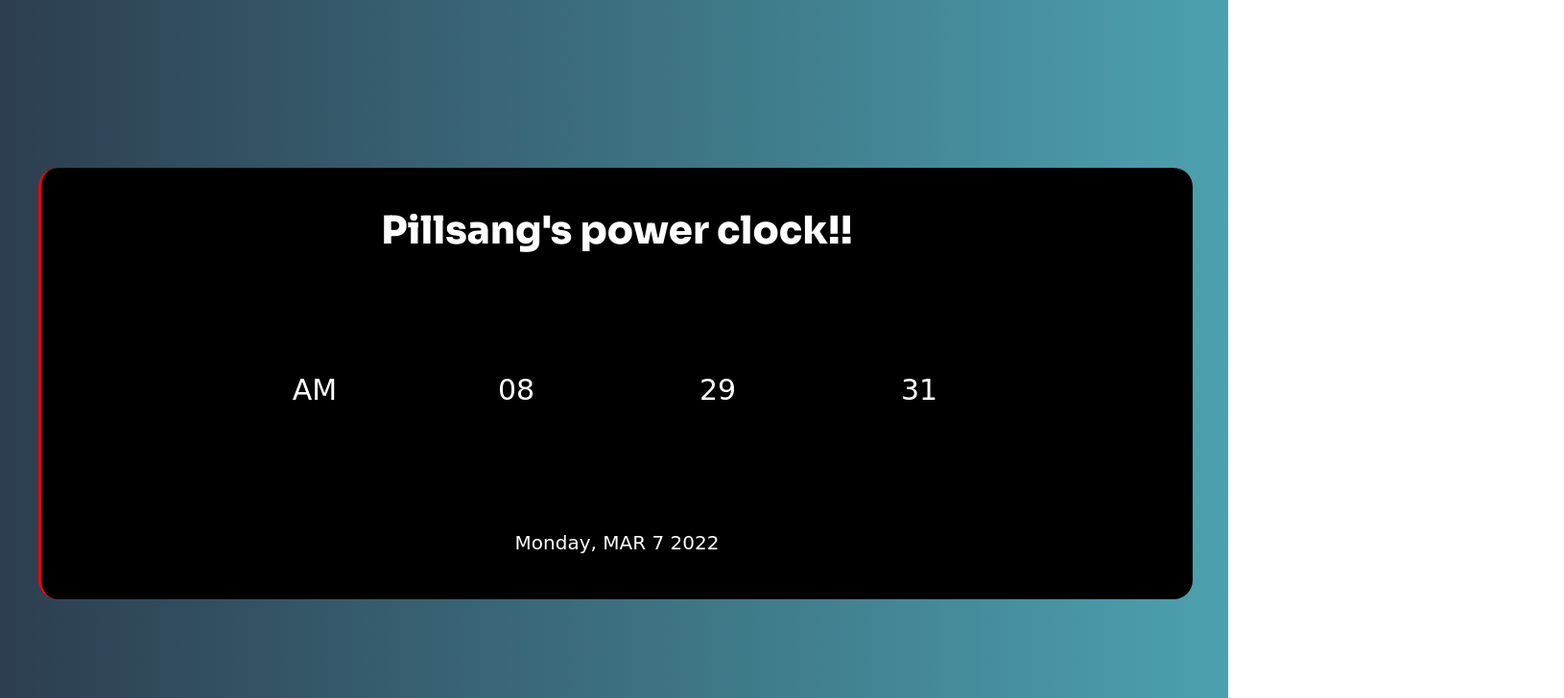
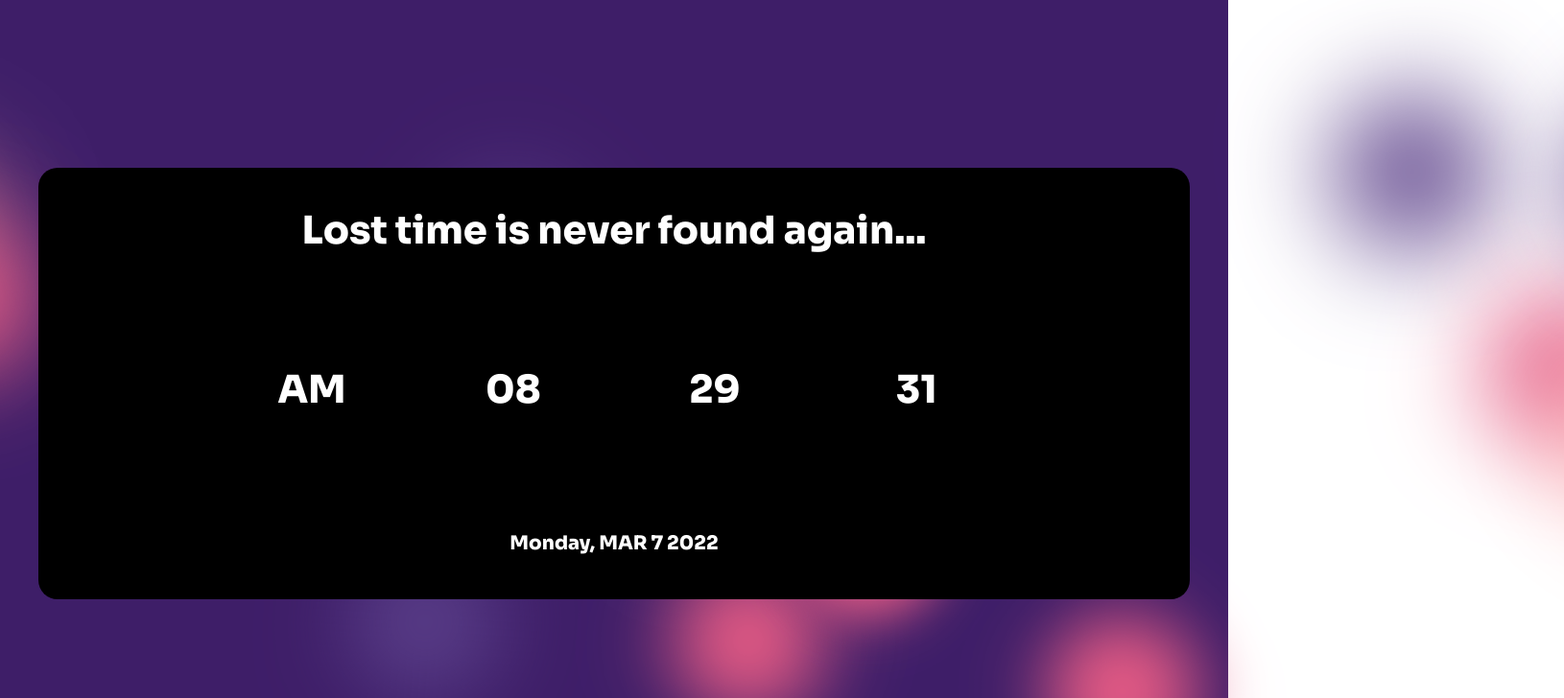
Before and after one commit to bibisung/clock, a website built with Parcel: page index.html in a window 1280 px wide. Shown: the top 728 px of the page at 96% size, 1630 px wide, since content can reach past the window. Built offline with nearby package versions, Linux system fonts and the light colour scheme; a web font is replaced by a local one.

Commit message:
designed bokeh style background

```diff
--- a/app.js
+++ b/app.js
@@ -2,7 +2,7 @@ const startTime = () => {
   const time = new Date();
   const day = ['Sunday', 'Monday', 'Tuesday', 'Wednesday', 'Thursday', 'Friday', 'Saturday'];
   const months = ['JAN', 'FEB', 'MAR', 'APR', 'MAY', 'JUN', 'JUL', 'AUG', 'SEP', 'OCT', 'NOV', 'DEC'];
-  const title = `Pillsang's power clock!!`
+  const title = `Lost time is never found again...`
 
   let meridiem = '';
   let hours = 0;
--- a/index.html
+++ b/index.html
@@ -4,15 +4,32 @@
     <meta charset="UTF-8" />
     <meta http-equiv="X-UA-Compatible" content="IE=edge" />
     <meta name="viewport" content="width=device-width, initial-scale=1.0" />
-    <link rel="stylesheet" href="./style.css" />
+    <link rel="stylesheet" href="./style.scss" />
     <link rel="preconnect" href="https://fonts.googleapis.com" />
     <link rel="preconnect" href="https://fonts.gstatic.com" crossorigin />
     <link href="https://fonts.googleapis.com/css2?family=Sora:wght@800&display=swap" rel="stylesheet" />
     <link href="https://fonts.googleapis.com/css2?family=Shizuru&display=swap" rel="stylesheet" />
+    <link href="https://fonts.googleapis.com/css2?family=Sora:wght@800&display=swap" rel="stylesheet">
     <title>Document</title>
     <script defer src="./app.js"></script>
   </head>
   <body>
+    <div class="bokeh">
+      <span></span>
+      <span></span>
+      <span></span>
+      <span></span>
+      <span></span>
+      <span></span>
+      <span></span>
+      <span></span>
+      <span></span>
+      <span></span>
+      <span></span>
+      <span></span>
+      <span></span>
+      <span></span>
+    </div>
     <div class="container">
       <div class="title"><p></p></div>
       <div class="clock">
--- a/package.json
+++ b/package.json
@@ -9,6 +9,7 @@
   "author": "",
   "license": "ISC",
   "dependencies": {
+    "node-sass": "^7.0.1",
     "parcel-bundler": "^1.12.5"
   },
   "repository": {
--- /dev/null
+++ b/style.scss
@@ -0,0 +1,104 @@
+body {
+  font-family: 'Sora', sans-serif;
+  font-size: 30px;
+  overflow: hidden;
+  margin: 0;
+}
+
+.bokeh {
+  z-index: -1;
+  width: 100vw;
+  height: 100vh;
+  background: #3e1e68;
+}
+
+$particleSize: 20vmin;
+$animationDuration: 6s;
+$amount: 20;
+.bokeh span {
+  width: $particleSize;
+  height: $particleSize;
+  border-radius: $particleSize;
+  backface-visibility: hidden;
+  position: absolute;
+  animation-name: move;
+  animation-duration: $animationDuration;
+  animation-timing-function: linear;
+  animation-iteration-count: infinite;
+  $colors: (#583c87, #e45a84, #ffacac);
+  @for $i from 1 through $amount {
+    &:nth-child(#{$i}) {
+      color: nth($colors, random(length($colors)));
+      top: random(100) * 1%;
+      left: random(100) * 1%;
+      animation-duration: (random($animationDuration * 10) / 10) * 1s + 10s;
+      animation-delay: random(($animationDuration + 10s) * 10) / 10 * -1s;
+      transform-origin: (random(50) - 25) * 1vw (random(50) - 25) * 1vh;
+      $blurRadius: (random() + 0.5) * $particleSize * 0.5;
+      $x: if(random() > 0.5, -1, 1);
+      box-shadow: ($particleSize * 2 * $x) 0 $blurRadius currentColor;
+    }
+  }
+}
+
+@keyframes move {
+  100% {
+    transform: translate3d(0, 0, 1px) rotate(360deg);
+  }
+}
+
+.container {
+  position: absolute;
+  width: 1200px;
+  height: 450px;
+  top: 50%;
+  left: 50%;
+  margin-top: -225px;
+  margin-left: -600px;
+  background: black;
+  border-radius: 20px;
+  color: white;
+}
+.title {
+  display: flex;
+  font-size: 40px;
+  justify-content: center;
+  align-items: center;
+}
+.clock {
+  height: 200px;
+  display: flex;
+  justify-content: center;
+  align-items: center;
+  font-family: 'Sora', sans-serif;
+}
+.clock p {
+  text-align: center;
+}
+.clock .clock-bullet {
+  margin-right: 10px;
+  font-size: 40px;
+}
+.clock .clock-bullet:last-child {
+  margin-right: 0;
+}
+.clock .clock--meridiem {
+  width: 200px;
+}
+.clock .clock--hours {
+  width: 200px;
+}
+.clock .clock--minutes {
+  width: 200px;
+}
+.clock .clock--seconds {
+  width: 200px;
+}
+.date {
+  display: flex;
+  justify-content: center;
+  align-items: center;
+  font-size: 20px;
+  height: 120px;
+  font-family: 'Sora', sans-serif;
+}
```
Also changed, not shown: style.css (deleted), 1 other file.
